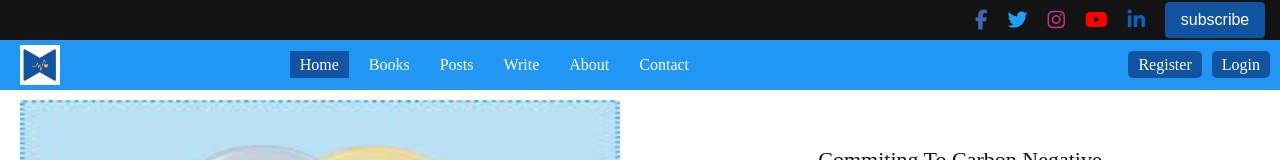
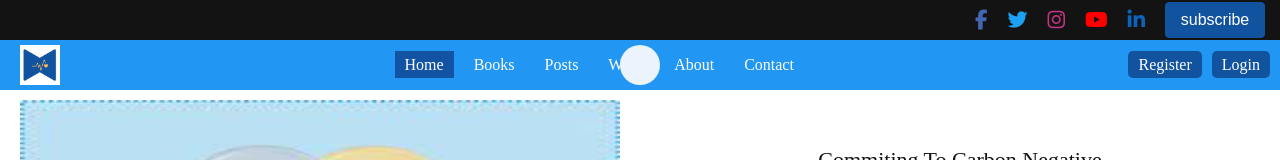
Before and after one commit to Kkibe/healthgen-client, a React (Create React App) app: page / in a window 1280 px wide. Shown: the top 160 px of the page. Built offline with nearby package versions, Linux system fonts and the light colour scheme; no server answers; some icons are missing.

Commit message:
Update style.scss

```diff
--- a/src/style.scss
+++ b/src/style.scss
@@ -195,6 +195,32 @@ $dark-grey: #7a7979;
             justify-content: center;
             border: 1px solid $dark-grey;
             cursor: pointer;
+        }
+
+        .slider-button{
+            width: 40px;
+            height: 40px;
+            border-radius: 50%;
+            display: flex;
+            align-items: center;
+            justify-content: center;
+            position: absolute;
+            background: $light-grey;
+            top: 0;
+            bottom: 0;
+            z-index: 100;
+            cursor: pointer;
+            margin: auto;
+            &:first-of-type{
+                left: 10px;
+            }
+            &:last-of-type{
+                right: 10px;
+            }
+            &:hover{
+                border: 1px solid $dark-blue;
+
+            }
         }
     }
 
```
